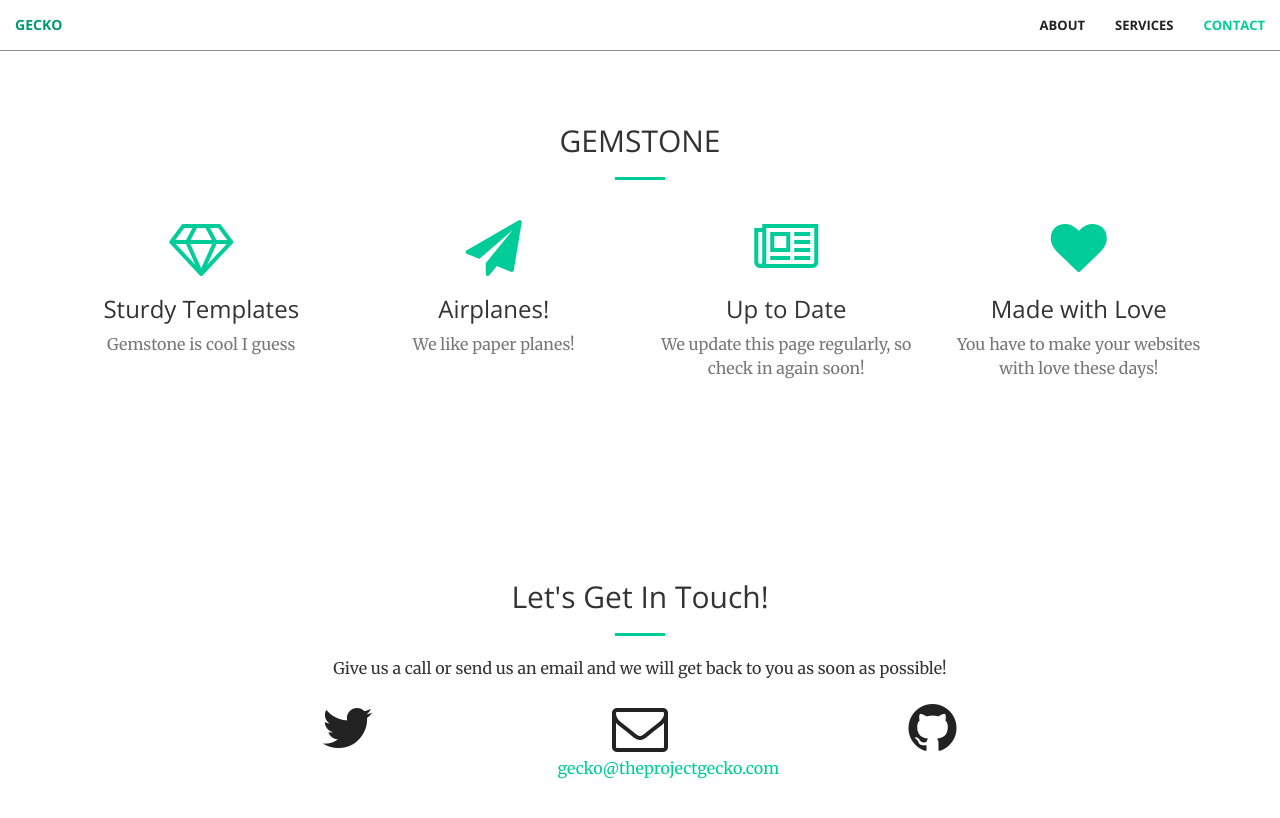
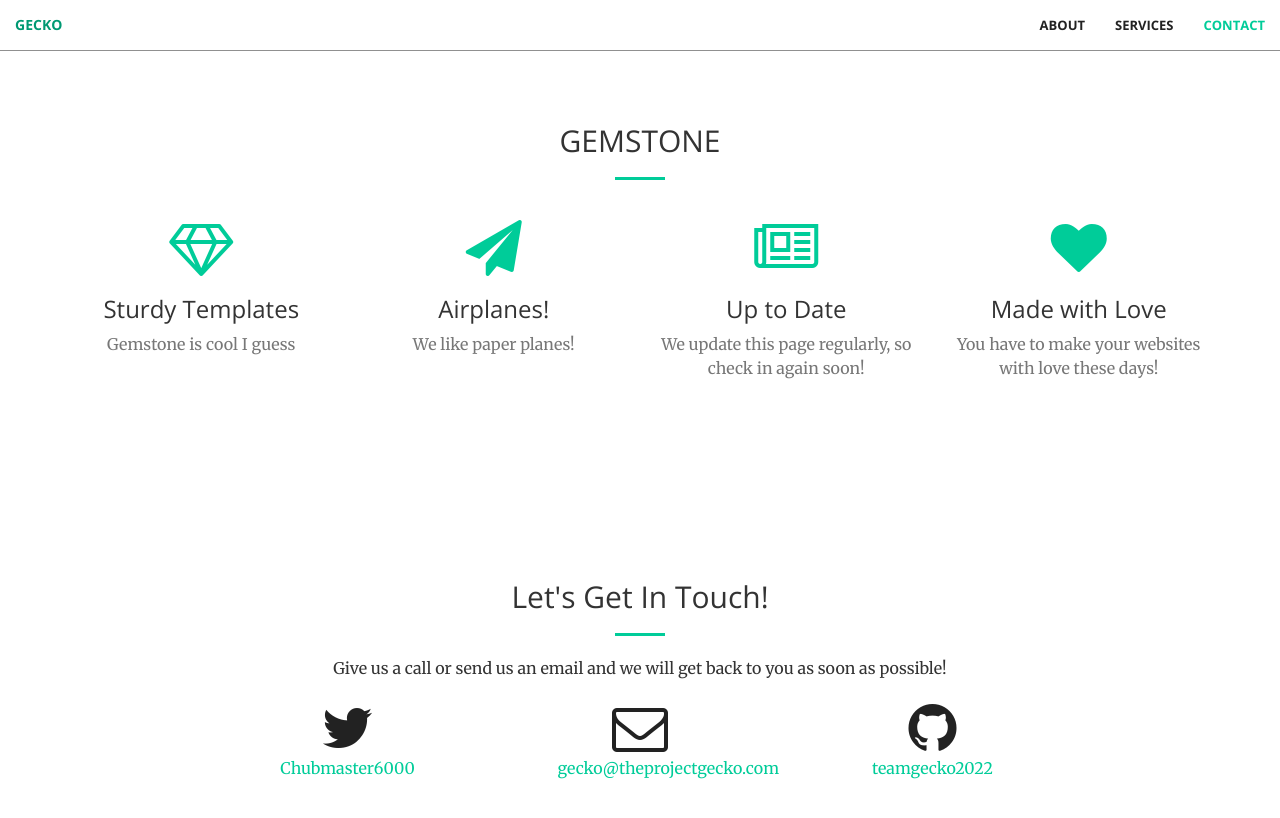
Before and after one commit to teamgecko2022/teamgecko2022, a Jekyll site: the page built from index.html, in a window 1280 px wide and 900 px high, scrolled down 1220 px. Shown: the top 818 px of the window. Built offline with Jekyll 4.4.1, drawn with Linux system fonts in a browser that asks for light colours.

Commit message:
update names

```diff
--- a/_config.yml
+++ b/_config.yml
@@ -5,8 +5,8 @@ description: > # this means to ignore newlines until "baseurl:"
 baseurl: "theprojectgecko.com" # the subpath of your site, e.g. /blog/
 url: "theprojectgecko.com" # the base hostname & protocol for your site
 
-twitter_username:
-github_username:
+twitter_username: "Chubmaster6000"
+github_username: "teamgecko2022"
 
 # Build settings
 markdown: kramdown
```
